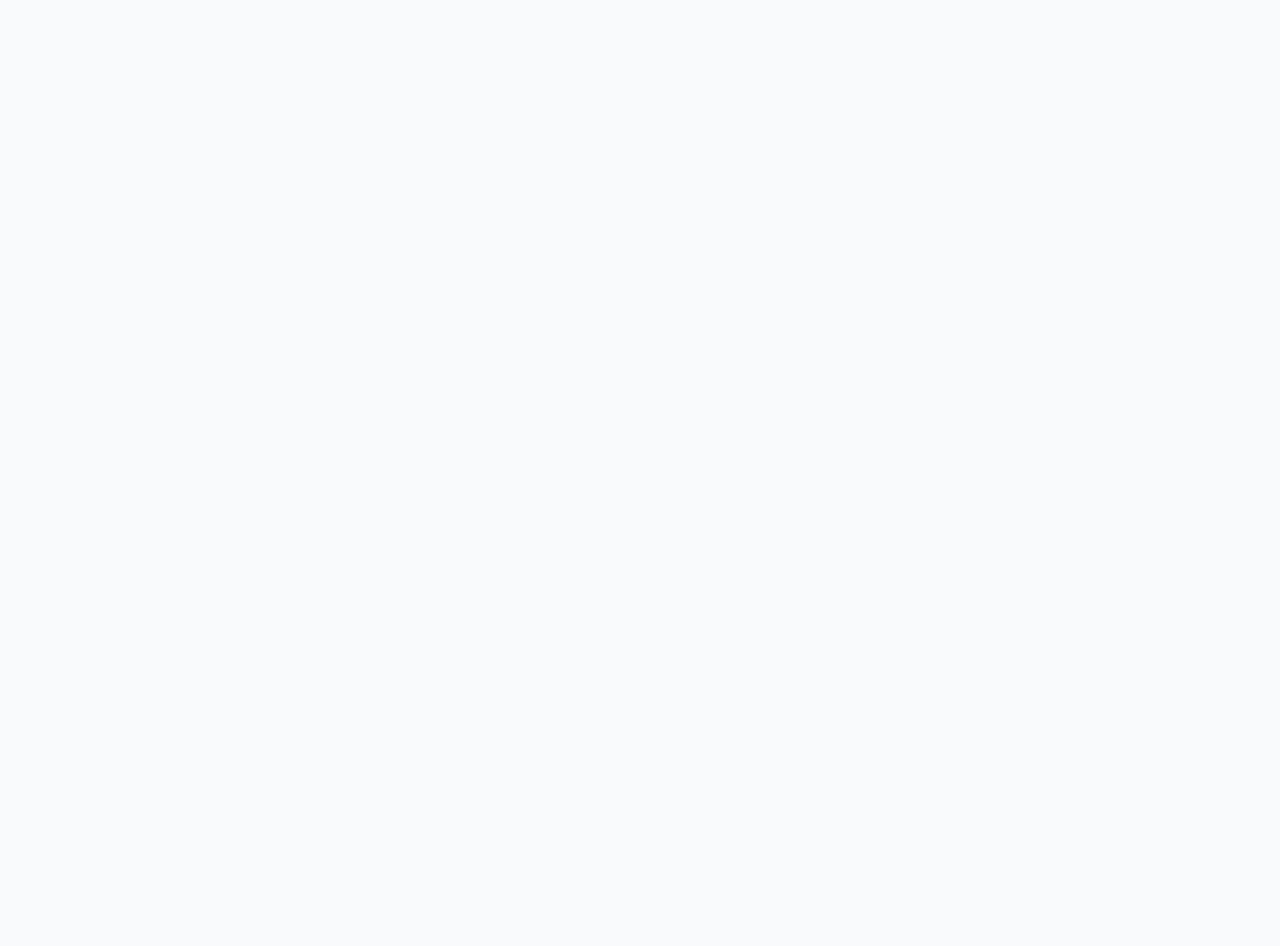
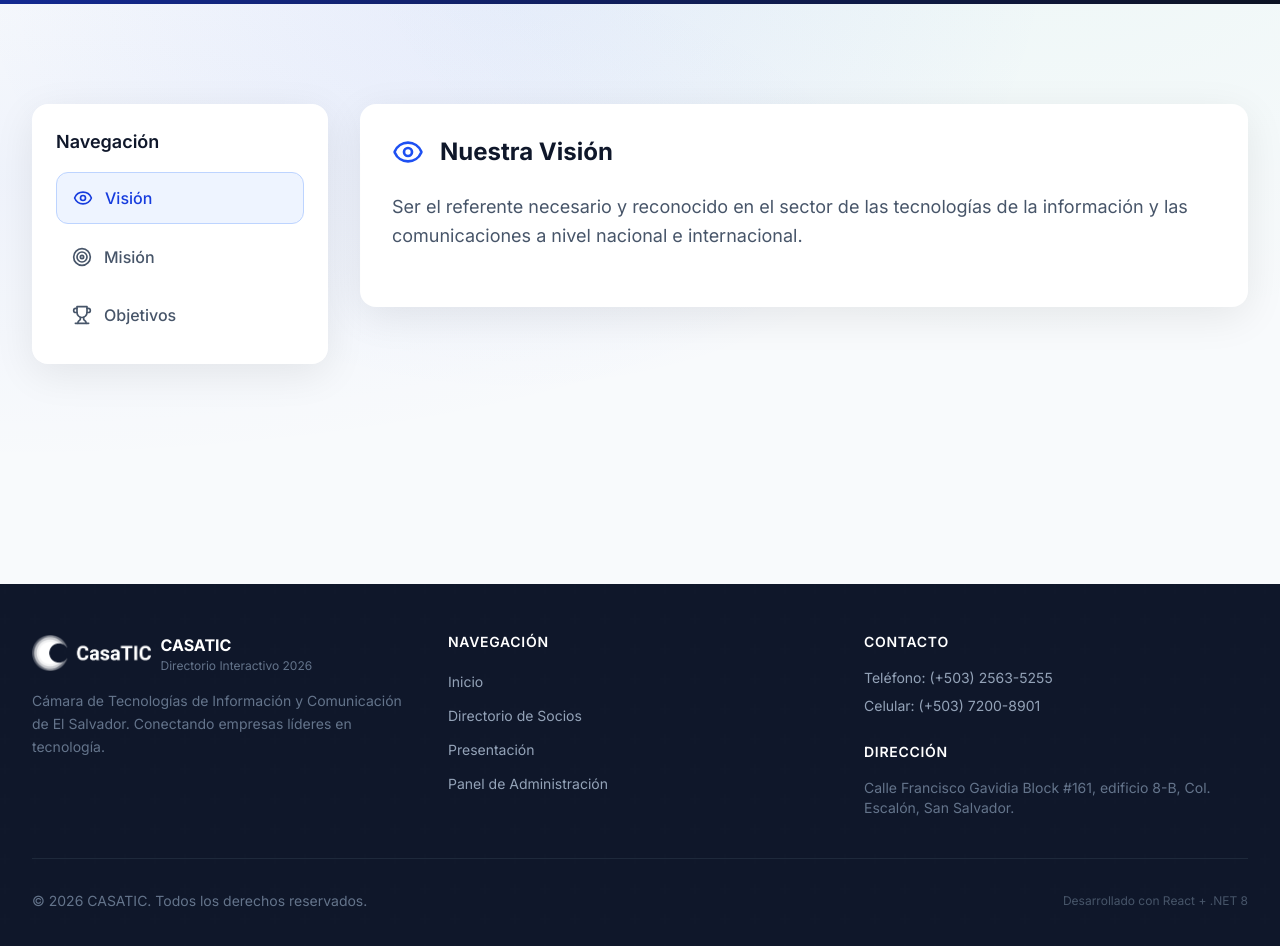
Before and after one commit to CASATIC2026/Directorio-Interactivo-de-CASATIC-2026---Frontend, a React (Vite) app: page /presentacion in a window 1280 px wide. Before the commit this address had no page. Shown: the part 280-1226 px from the top of the page. Before the commit the page ends 800 px from the top, so only its background shows below. Built offline with nearby package versions, Linux system fonts and the light colour scheme.

Commit message:
Agregue un nuevo formulario

```diff
--- a/src/App.jsx
+++ b/src/App.jsx
@@ -12,6 +12,7 @@ const CategoriasPage     = lazy(() => import('./pages/public/CategoriasPage'));
 const MicroSitioPage     = lazy(() => import('./pages/public/SocioDetallePage'));
 const LoginPageSocios    = lazy(() => import('./pages/public/LoginPageSocios'));
 const ForgotPasswordSociosPage = lazy(() => import('./pages/public/ForgotPasswordSocios'));
+const PresentacionPage     = lazy(() => import('./pages/public/PresentacionPage'));
 
 const LoginPage          = lazy(() => import('./pages/admin/LoginPage'));
 const ForgotPasswordPage = lazy(() => import('./pages/admin/ForgotPasswordPage'));
@@ -21,6 +22,7 @@ const SociosAdminPage    = lazy(() => import('./pages/admin/SociosAdminPage'));
 const UsuariosAdminPage  = lazy(() => import('./pages/admin/UsuariosAdminPage'));
 const SocioFormPage      = lazy(() => import('./pages/admin/SocioFormPage'));
 const FormulariosAdminPage = lazy(() => import('./pages/admin/FormulariosAdminPage'));
+
 
 /** Spinner de transición mientras carga el chunk */
 function PageLoader() {
@@ -45,6 +47,7 @@ export default function App() {
         <Route element={<PublicLayout />}>
           <Route path="/" element={<HomePage />} />
           <Route path="/directorio" element={<DirectorioPage />} />
+          <Route path="/presentacion" element={<PresentacionPage />} />
           <Route path="/categorias" element={<CategoriasPage />} />
           <Route path="/contacto" element={<ContactoPage />} />
           <Route path="/faq" element={<FAQPage />} />
--- a/src/components/Layout/PublicLayout.jsx
+++ b/src/components/Layout/PublicLayout.jsx
@@ -1,6 +1,6 @@
 import { useState, useEffect } from 'react';
 import { Outlet, Link, useLocation } from 'react-router-dom';
-import { Search, Home, Menu, X, ChevronRight, Grid3X3, Mail, HelpCircle } from 'lucide-react';
+import { Search, Home, Menu, X, ChevronRight, Grid3X3, Mail, HelpCircle, Info } from 'lucide-react';
 import colorLogo from '../../img/Full Color v2@4x.png';
 import reverseLogo from '../../img/Reverse - v2@4x.png';
 
@@ -20,6 +20,7 @@ export default function PublicLayout() {
   const navLinks = [
     { to: '/', label: 'Inicio', icon: Home },
     { to: '/directorio', label: 'Directorio', icon: Search },
+    { to: '/presentacion', label: 'Presentación', icon: Info },
     { to: '/categorias', label: 'Categorías', icon: Grid3X3 },
     { to: '/contacto', label: 'Contacto', icon: Mail },
     { to: '/faq', label: 'FAQ', icon: HelpCircle },
@@ -147,15 +148,23 @@ export default function PublicLayout() {
               <ul className="space-y-2">
                 <li><Link to="/" className="text-sm hover:text-white transition-colors">Inicio</Link></li>
                 <li><Link to="/directorio" className="text-sm hover:text-white transition-colors">Directorio de Socios</Link></li>
+                <li><Link to="/presentacion" className="text-sm hover:text-white transition-colors">Presentación</Link></li>
                 <li><Link to="/admin/login" className="text-sm hover:text-white transition-colors">Panel de Administración</Link></li>
               </ul>
             </div>
             <div>
               <h4 className="text-sm font-semibold text-white uppercase tracking-wider mb-4">Contacto</h4>
               <ul className="space-y-2 text-sm">
-                <li>info@casatic.org</li>
-                <li>San Salvador, El Salvador</li>
+             <li>Teléfono: (+503) 2563-5255</li>
+                <li>Celular: (+503) 7200-8901</li>
               </ul>
+              <br />
+              <div>
+              <h4 className="text-sm font-semibold text-white uppercase tracking-wider mb-4">Dirección</h4>
+              <p className="text-sm text-surface-500">
+                Calle Francisco Gavidia Block #161, edificio 8-B, Col. Escalón, San Salvador.
+              </p>
+            </div>
             </div>
           </div>
           <div className="mt-10 pt-8 border-t border-surface-800 flex flex-col sm:flex-row items-center justify-between gap-4">
--- /dev/null
+++ b/src/pages/public/PresentacionPage.jsx
@@ -0,0 +1,132 @@
+import { useState } from 'react';
+import { Eye, Target, Trophy, Menu, X } from 'lucide-react';
+
+export default function PresentacionPage() {
+  const [activeSection, setActiveSection] = useState('vision');
+  const [menuOpen, setMenuOpen] = useState(false);
+
+  const sections = [
+    { id: 'vision', label: 'Visión', icon: Eye },
+    { id: 'mision', label: 'Misión', icon: Target },
+    { id: 'objetivos', label: 'Objetivos', icon: Trophy },
+  ];
+
+  const content = {
+    vision: {
+      title: 'Nuestra Visión',
+       description: 'Ser el referente necesario y reconocido en el sector de las tecnologías de la información y las comunicaciones a nivel nacional e internacional.',
+
+    },
+    mision: {
+      title: 'Nuestra Misión',
+          description: 'Somos una organización sin fines de lucro, que representa y promueve al sector de las Tecnologías de la información y las Comunicaciones (TIC), como motor de desarrollo de El Salvador.',
+      details: 'Quien busca ampliar y acercar las oportunidades que proporcionen la competitividad y el crecimiento del sector de la tecnología.'
+    },
+    objetivos: {
+      title: 'Nuestros Objetivos',
+      description: 'Fomentar la excelencia profesional, promover la innovación tecnológica y fortalecer los lazos entre nuestros miembros.',
+      details: [
+        'Desarrollar programas de formación continua para nuestros socios',
+        'Facilitar el networking y la colaboración entre empresas tecnológicas',
+        'Promover la adopción de tecnologías emergentes en el mercado local',
+        'Contribuir al desarrollo económico a través de la innovación tecnológica'
+      ]
+    }
+  };
+
+  const activeContent = content[activeSection];
+
+  return (
+    <div className="bg-mesh min-h-screen">
+      {/* Header */}
+      <div className="bg-gradient-to-br from-casatic-700 via-casatic-800 to-surface-900 text-white py-16 relative overflow-hidden">
+        <div className="absolute inset-0 bg-black/20"></div>
+        <div className="relative max-w-7xl mx-auto px-4 sm:px-6 lg:px-8 text-center">
+          <h1 className="text-4xl md:text-5xl font-bold tracking-tight mb-4 animate-fade-in-up">
+            Presentación CASATIC
+          </h1>
+          <p className="text-lg text-white/90 max-w-2xl mx-auto animate-fade-in-up" style={{ animationDelay: '0.1s' }}>
+            Conoce nuestra visión, misión y objetivos para el futuro de la tecnología
+          </p>
+        </div>
+      </div>
+        <br />
+        <br />
+      <div className="max-w-7xl mx-auto px-4 sm:px-6 lg:px-8 py-12">
+        {/* Mobile Menu Toggle */}
+        <div className="md:hidden mb-6">
+          <button
+            onClick={() => setMenuOpen(!menuOpen)}
+            className="btn-secondary flex items-center gap-2"
+          >
+            <Menu size={20} />
+            Menú
+          </button>
+        </div>
+
+        <div className="flex flex-col md:flex-row gap-8">
+          {/* Menu */}
+          <div className={`md:w-1/4 ${menuOpen ? 'block' : 'hidden'} md:block`}>
+            <div className="bg-white rounded-2xl shadow-elevated p-6 sticky top-6">
+              <h2 className="text-lg font-semibold text-surface-900 mb-4">Navegación</h2>
+              <nav className="space-y-2">
+                {sections.map((section) => {
+                  const Icon = section.icon;
+                  return (
+                    <button
+                      key={section.id}
+                      onClick={() => {
+                        setActiveSection(section.id);
+                        setMenuOpen(false);
+                      }}
+                      className={`w-full flex items-center gap-3 px-4 py-3 rounded-xl text-left transition-all ${
+                        activeSection === section.id
+                          ? 'bg-casatic-50 text-casatic-700 border border-casatic-200'
+                          : 'text-surface-600 hover:bg-surface-50 hover:text-surface-900'
+                      }`}
+                    >
+                      <Icon size={20} />
+                      <span className="font-medium">{section.label}</span>
+                    </button>
+                  );
+                })}
+              </nav>
+            </div>
+          </div>
+
+          {/* Content */}
+          <div className="md:w-3/4">
+            <div className="bg-white rounded-2xl shadow-elevated p-8">
+              <div className="flex items-center gap-4 mb-6">
+                {(() => {
+                  const ActiveIcon = sections.find(s => s.id === activeSection).icon;
+                  return <ActiveIcon size={32} className="text-casatic-600" />;
+                })()}
+                <h2 className="text-2xl font-bold text-surface-900">{activeContent.title}</h2>
+              </div>
+
+              <p className="text-lg text-surface-600 mb-6 leading-relaxed">
+                {activeContent.description}
+              </p>
+
+              {activeSection === 'objetivos' ? (
+                <ul className="space-y-4">
+                  {activeContent.details.map((objective, index) => (
+                    <li key={index} className="flex items-start gap-3">
+                      <div className="w-2 h-2 bg-casatic-500 rounded-full mt-2 flex-shrink-0"></div>
+                      <p className="text-surface-700">{objective}</p>
+                    </li>
+                  ))}
+                </ul>
+              ) : (
+                <p className="text-surface-700 leading-relaxed">
+                  {activeContent.details}
+                </p>
+              )}
+            </div>
+          </div>
+        </div>
+      </div>
+    </div>
+  );
+}
```
Also changed, not shown: 5 other files (tests, documents, lock files or other folders).
